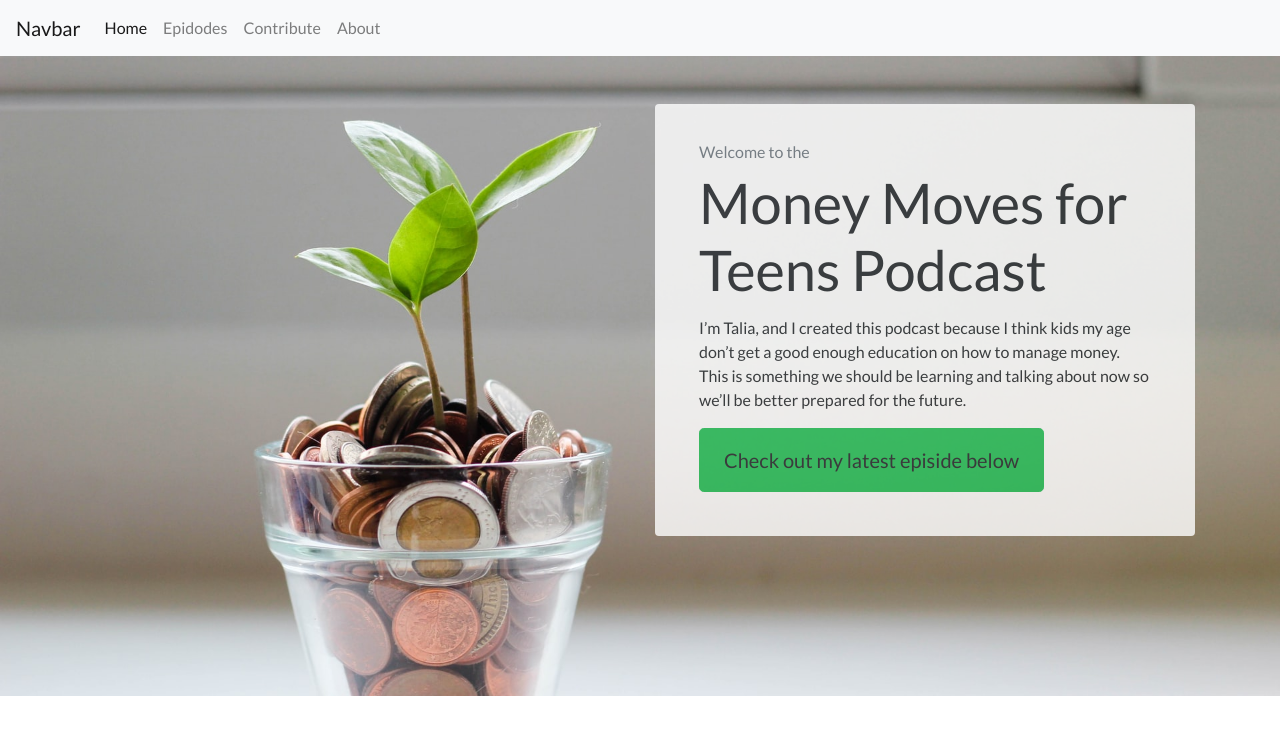
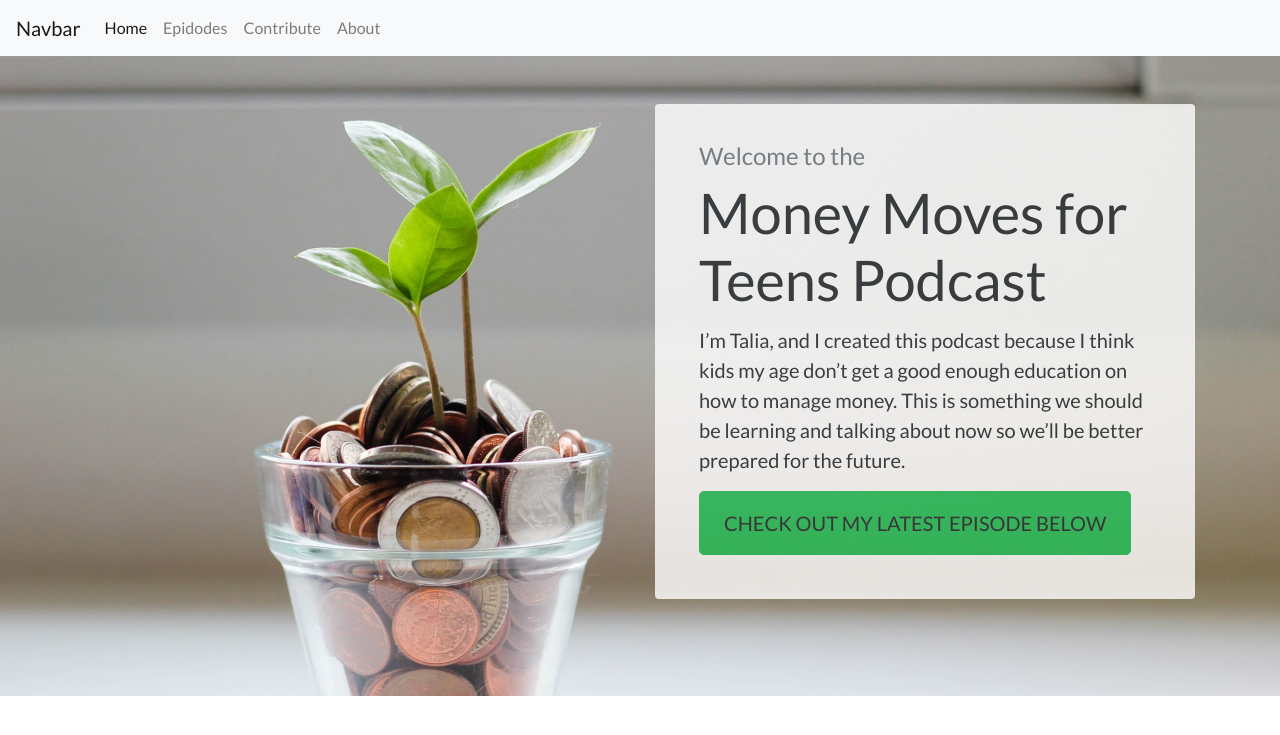
Before and after one commit to tslevy/mm4t-site, a Jekyll site: the page built from index.md, in a window 1280 px wide. Shown: the top 735 px of the page. Built offline with Jekyll 4.4.1, drawn with Linux system fonts in a browser that asks for light colours.

Commit message:
hero style tweaks

```diff
--- a/_layouts/home.html
+++ b/_layouts/home.html
@@ -8,10 +8,10 @@
   <div class="col-md-6">
   <div class="card mt-6 mb-9 p-4 border-0 opacity-4">
     <div class="card-body">
-      <p class="card-subtitle mb-2 text-muted h6">Welcome to the</p>
+      <p class="card-subtitle mb-2 text-muted h4">Welcome to the</p>
       <h1 class="card-title display-4">Money Moves for Teens Podcast</h1>
-      <p class="card-text">I’m Talia, and I created this podcast because I think kids my age don’t get a good enough education on how to manage money. This is something we should be learning and talking about now so we’ll be better prepared for the future.</p>
-      <a href="#" class="btn btn-lg btn-primary">Check out my latest episide below</a>
+      <p class="card-text lead">I’m Talia, and I created this podcast because I think kids my age don’t get a good enough education on how to manage money. This is something we should be learning and talking about now so we’ll be better prepared for the future.</p>
+      <a href="#" class="btn btn-lg btn-primary">Check out my latest episode below</a>
     </div>
   </div>
 
--- a/assets/css/main.scss
+++ b/assets/css/main.scss
@@ -101,6 +101,10 @@ $input-btn-padding-x-lg:      1.5rem;
   opacity:1 !important;
 }
 
+.btn {
+  text-transform: uppercase;
+}
+
 .mmft-hero {
   background-image: url('{{site.baseurl}}/assets/img/micheile-henderson-SoT4-mZhyhE-unsplash.jpg');
   background-position: 50% 50%;
```
